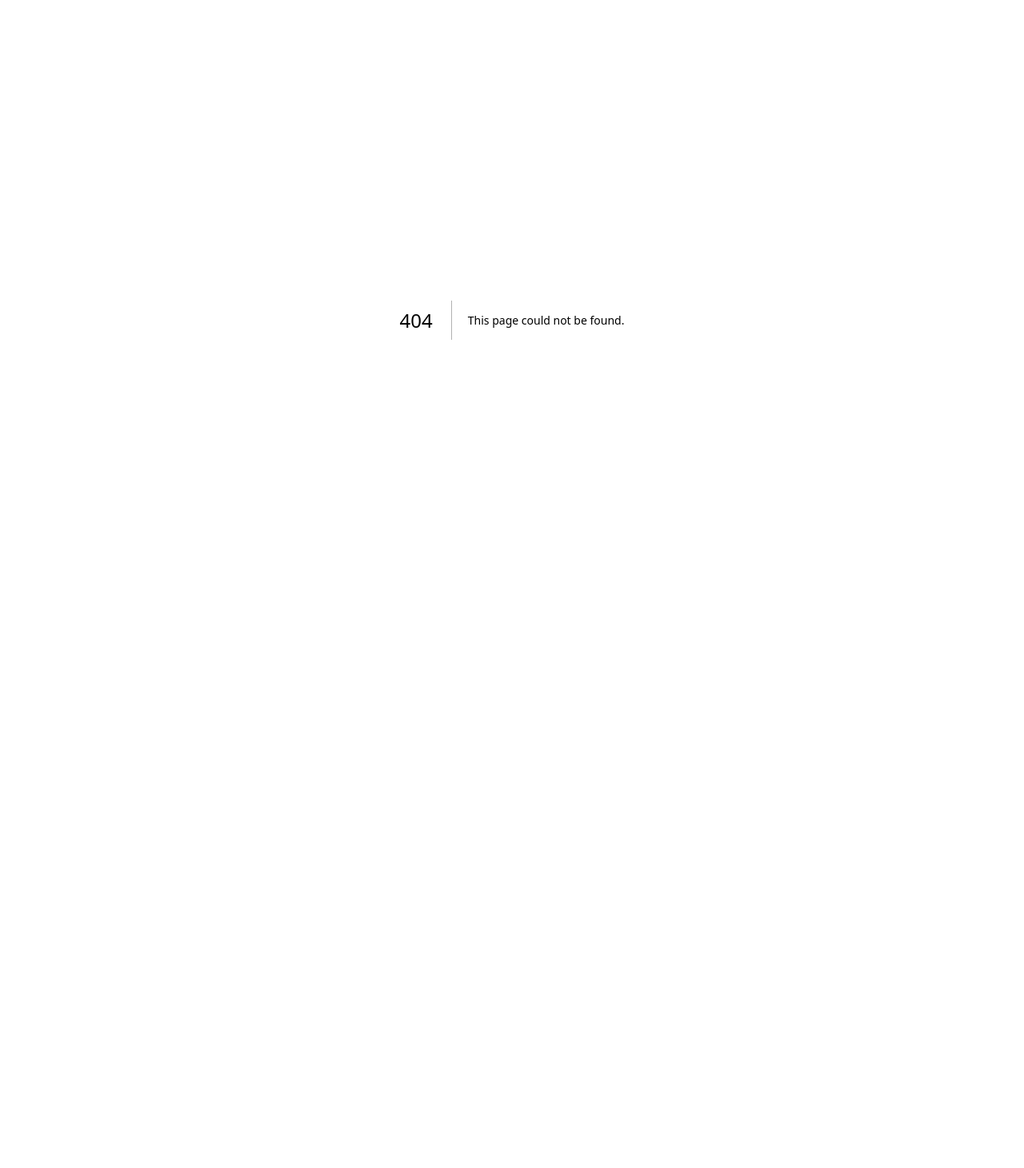
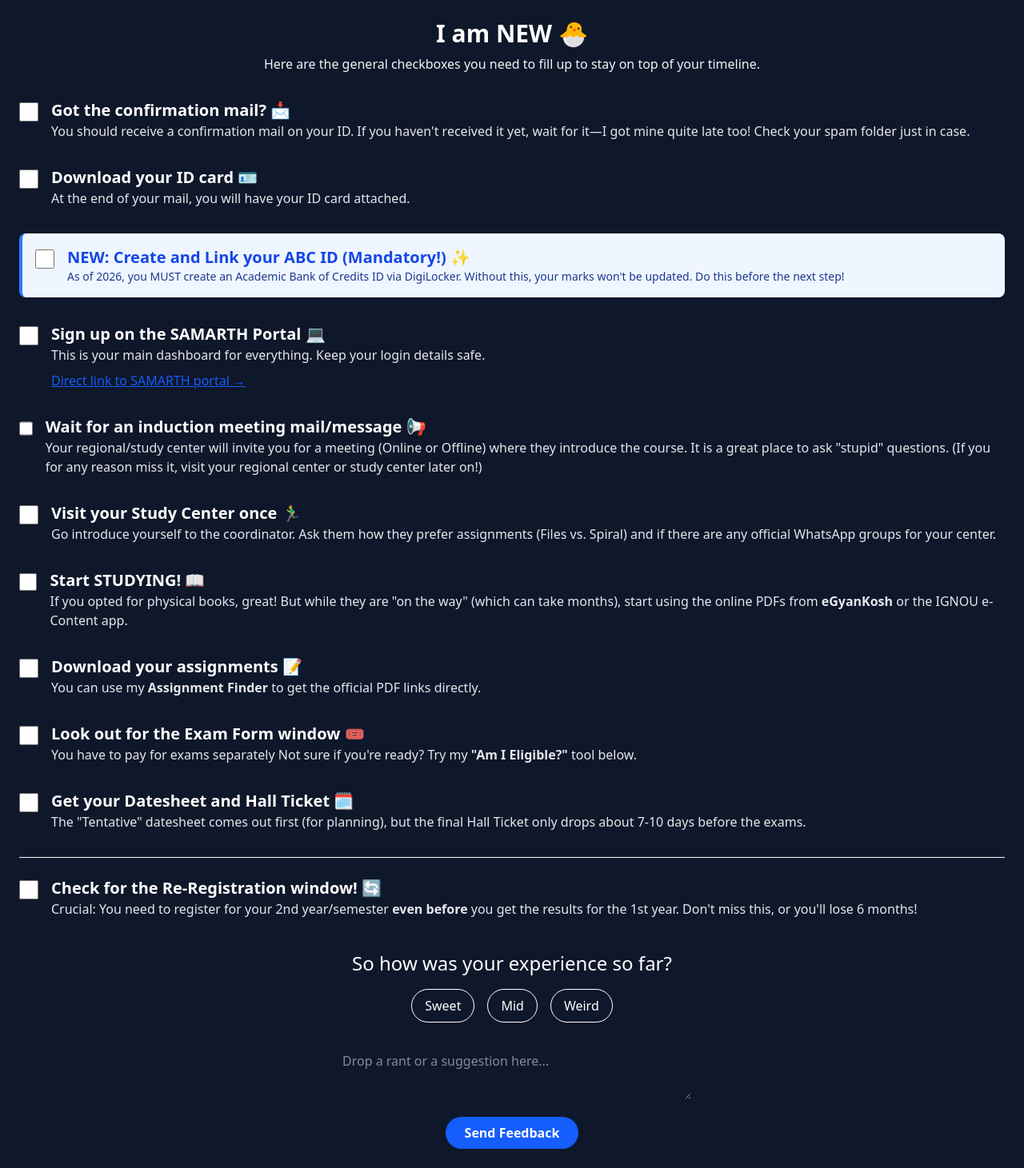
Before and after one commit to Aarush0-5/g-pilot, a Next.js app: page /i_am_new in a window 1280 px wide. Before the commit this address had no page. Shown: the whole page at 80% size. Before the commit the page ends 800 px from the top, so only its background shows below. Built offline with nearby package versions, Linux system fonts and the light colour scheme.

Commit message:
I am new page added

```diff
--- /dev/null
+++ b/app/i_am_new/page.tsx
@@ -0,0 +1,143 @@
+'use client'
+import { useState } from "react";
+
+
+export default function IamNew() {
+ const [rating, setRating] = useState("");
+  return (
+   <div className="bg-[#0f172a] text-white">
+        <div className="p-6  mx-auto font-sans">
+        <h1 className="text-3xl text-center font-bold mb-2">I am NEW 🐣</h1>
+        <p className="text-gray-100 text-center mb-8">Here are the general checkboxes you need to fill up to stay on top of your timeline.</p>
+
+        <div className="space-y-8">
+
+
+            <section className="flex gap-4">
+            <input type="checkbox" className="w-6 h-6 mt-1" />
+            <div>
+                <h3 className="text-xl font-bold">Got the confirmation mail? 📩</h3>
+                <p className="text-gray-200">You should receive a confirmation mail on your ID. If you haven't received it yet, wait for it—I got mine quite late too! Check your spam folder just in case.</p>
+            </div>
+            </section>
+
+
+            <section className="flex gap-4">
+            <input type="checkbox" className="w-6 h-6 mt-1" />
+            <div>
+                <h3 className="text-xl font-bold">Download your ID card 🪪</h3>
+                <p className="text-gray-200">At the end of your mail, you will have your ID card attached.</p>
+            </div>
+            </section>
+
+
+            <section className="flex gap-4 bg-blue-50 p-4 rounded-lg border-l-4 border-blue-500">
+            <input type="checkbox" className="w-6 h-6 mt-1" />
+            <div>
+                <h3 className="text-xl font-bold text-blue-700">NEW: Create and Link your ABC ID (Mandatory!) ✨</h3>
+                <p className="text-blue-900 text-sm">As of 2026, you MUST create an Academic Bank of Credits ID via DigiLocker. Without this, your marks won't be updated. Do this before the next step!</p>
+            </div>
+            </section>
+
+
+            <section className="flex gap-4">
+            <input type="checkbox" className="w-6 h-6 mt-1" />
+            <div>
+                <h3 className="text-xl font-bold">Sign up on the SAMARTH Portal 💻</h3>
+                <p className="text-gray-200 mb-2">This is your main dashboard for everything. Keep your login details safe.</p>
+                <a target="_blank" href="https://ignou.samarth.edu.in/index.php/site/login" className="text-blue-600 font-medium underline">Direct link to SAMARTH portal →</a>
+            </div>
+            </section>
+
+
+            <section className="flex gap-4">
+            <input type="checkbox" className="w-6 h-6 mt-1" />
+            <div>
+                <h3 className="text-xl font-bold">Wait for an induction meeting mail/message 📢</h3>
+                <p className="text-gray-200">Your regional/study center will invite you for a meeting (Online or Offline) where they introduce the course. It is a great place to ask "stupid" questions. (If you for any reason miss it, visit your regional center or study center later on!)</p>
+            </div>
+            </section>
+
+
+            <section className="flex gap-4">
+            <input type="checkbox" className="w-6 h-6 mt-1" />
+            <div>
+                <h3 className="text-xl font-bold">Visit your Study Center once 🏃‍♂️</h3>
+                <p className="text-gray-200">Go introduce yourself to the coordinator. Ask them how they prefer assignments (Files vs. Spiral) and if there are any official WhatsApp groups for your center.</p>
+            </div>
+            </section>
+
+
+            <section className="flex gap-4">
+            <input type="checkbox" className="w-6 h-6 mt-1" />
+            <div>
+                <h3 className="text-xl font-bold">Start STUDYING! 📖</h3>
+                <p className="text-gray-200">If you opted for physical books, great! But while they are "on the way" (which can take months), start using the online PDFs from <strong>eGyanKosh</strong> or the IGNOU e-Content app.</p>
+            </div>
+            </section>
+
+
+            <section className="flex gap-4">
+            <input type="checkbox" className="w-6 h-6 mt-1" />
+            <div>
+                <h3 className="text-xl font-bold">Download your assignments 📝</h3>
+                <p className="text-gray-200"> You can use my <strong>Assignment Finder</strong> to get the official PDF links directly.</p>
+            </div>
+            </section>
+
+
+            <section className="flex gap-4">
+            <input type="checkbox" className="w-6 h-6 mt-1" />
+            <div>
+                <h3 className="text-xl font-bold">Look out for the Exam Form window 🎟️</h3>
+                <p className="text-gray-200">You have to pay for exams separately Not sure if you're ready? Try my <strong>"Am I Eligible?"</strong> tool below.</p>
+            </div>
+            </section>
+
+
+            <section className="flex gap-4">
+            <input type="checkbox" className="w-6 h-6 mt-1" />
+            <div>
+                <h3 className="text-xl font-bold">Get your Datesheet and Hall Ticket 🗓️</h3>
+                <p className="text-gray-200">The "Tentative" datesheet comes out first (for planning), but the final Hall Ticket only drops about 7-10 days before the exams.</p>
+            </div>
+            </section>
+
+            {/* 11. Re-Registration */}
+            <section className="flex gap-4 border-t pt-6">
+            <input type="checkbox" className="w-6 h-6 mt-1" />
+            <div>
+                <h3 className="text-xl font-bold">Check for the Re-Registration window! 🔄</h3>
+                <p className="text-gray-200">Crucial: You need to register for your 2nd year/semester <strong>even before</strong> you get the results for the 1st year. Don't miss this, or you'll lose 6 months!</p>
+            </div>
+            </section>
+
+        </div>
+
+     <div className="mt-10">
+        <h2 className="text-2xl text-center mb-4">So how was your experience so far?</h2>
+          <form action="https://formspree.io/f/xyknzkle" method="POST" className="max-w-md mx-auto">
+          <input type="hidden" name="rating" value={rating} />
+          <div className="flex justify-center gap-4 mb-6">
+            {['Sweet', 'Mid', 'Weird'].map((r) => (
+            <button
+                type="button"
+                key={r}
+                onClick={() => setRating(r)}
+                className={`px-4 py-2 border rounded-full transition ${rating === r ? 'bg-white text-black' : 'border-white'}`}
+            >
+                {r}
+            </button>
+            ))}
+          </div>
+            <textarea name="message" placeholder="Drop a rant or a suggestion here..." className="w-full p-3 rounded-lg text-white mb-4" required />
+            <div className="flex justify-center">
+               <button type="submit" className="bg-blue-600 px-6  py-2 rounded-full font-bold">Send Feedback</button>
+            </div>
+            </form>
+        </div>
+
+        </div>
+   </div>
+  )
+}
--- a/app/page.tsx
+++ b/app/page.tsx
@@ -16,11 +16,12 @@ export default function Home() {
         <section className="mb-16">
           <h2 className="text-center text-2xl font-bold mb-8 text-slate-100">Quick Utility Tools</h2>
           <h3 className="text-center text-xl italic font-bold mb-8 text-slate-100">last updated : 3rd March 2026</h3>
-          <div className="grid grid-cols-1 md:grid-cols-2 lg:grid-cols-3 gap-4">
+          <div className="grid grid-cols-1 md:grid-cols-2 lg:grid-cols-4 gap-4">
             {[
               { label: "DateSheet Sorter", href: "/datesheet", desc: "Order your exams chronologically" },
               { label: "Assignment Finder", href: "/assignmentfinder", desc: "Trace official PDF links" },
-              { label: "Career Guidance", href: "/careerGoal", desc: "Post-graduation pathways" }
+              { label: "Career Guidance", href: "/careerGoal", desc: "Post-graduation pathways" },
+              { label: "I am NEW !", href: "/i_am_new", desc: "Know what to do next" }
             ].map((item) => (
               <a
                 key={item.label}
@@ -77,9 +78,30 @@ export default function Home() {
 </div>
 
   <div className="mt-8 pt-6 border-t border-slate-800 text-center">
-   <a href="mailto:spysinner01@gmail.com">
-  <button className="text-white mt-4 mb-5 rounded-xl p-3 border hover:border-red hover:border-solid hover:text-red-500 " type="button">Mail the Developer</button>
-</a>
+   <form
+  className='flex flex-col max-w-md mx-auto'
+  action="https://formspree.io/f/xojkvjzl"
+  method='POST'
+>
+  <label htmlFor="user-message" className="text-gray-300 mb-2 text-sm">
+    Your Message:
+  </label>
+
+  <textarea
+    id="user-message"
+    name="message"
+    placeholder="Type your query..."
+    className='bg-slate-800 text-white p-3 rounded-lg border border-slate-600 focus:border-blue-500 outline-none transition'
+    required
+  />
+
+  <button
+    type="submit"
+    className="text-white mt-4 mb-5 rounded-xl p-3 border border-white hover:border-red-500 hover:text-red-500 transition-all font-bold"
+  >
+    Mail the Developer 📩
+  </button>
+</form>
     <p className="text-slate-500 text-[10px] uppercase tracking-widest">
       Navigation Tool Only • Built for students • © 2026
     </p>
```
